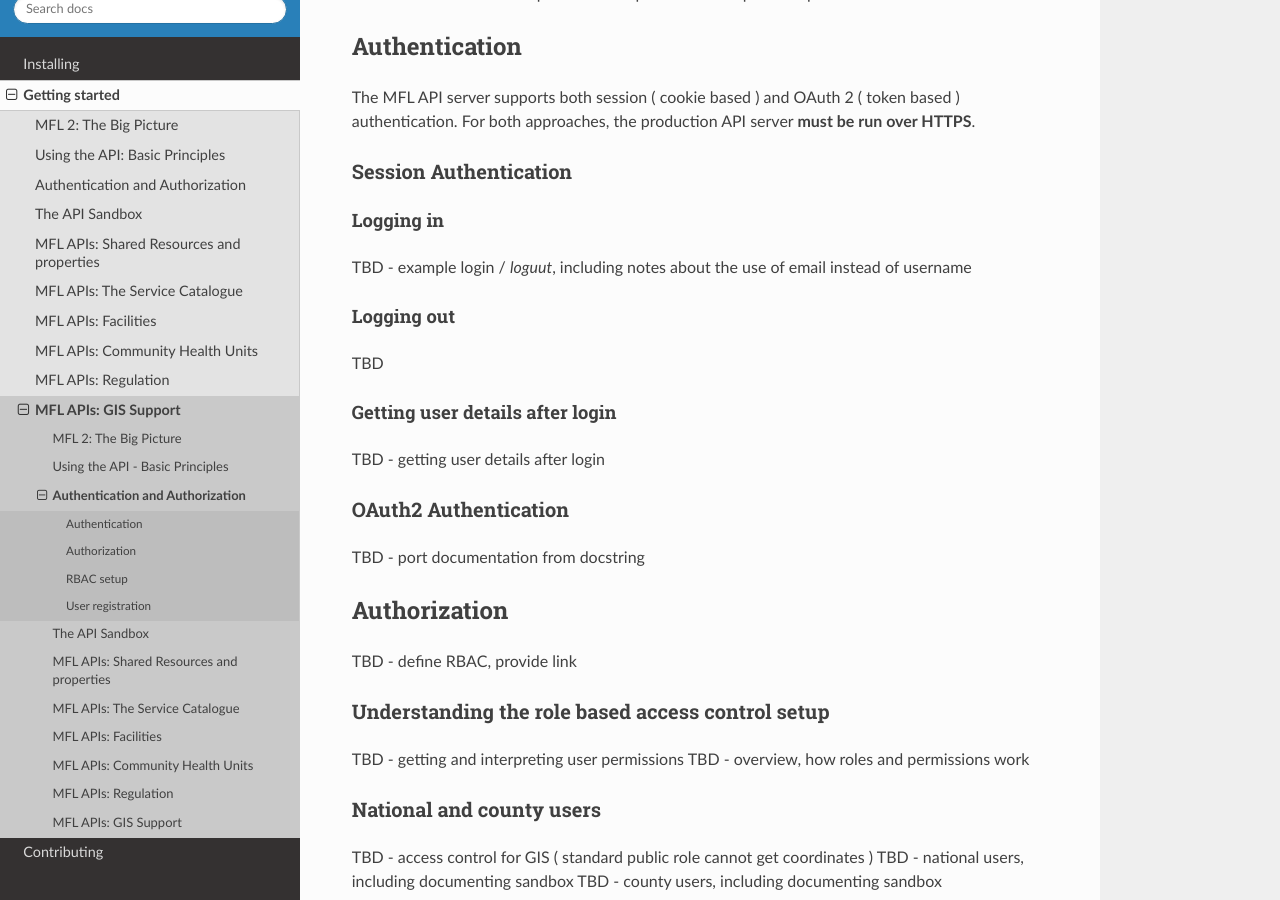
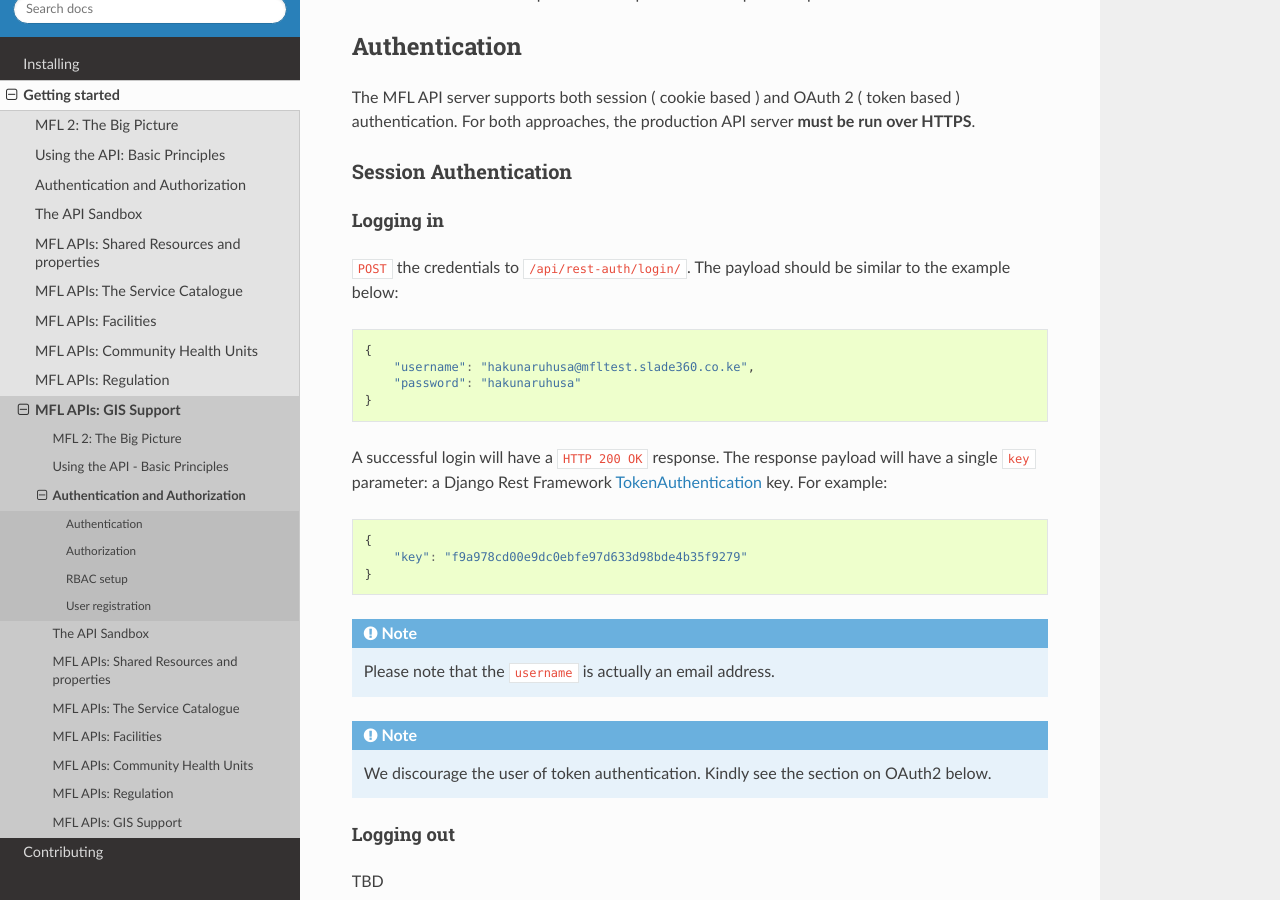
Before and after one commit to MasterFacilityList/mfl_api, a Sphinx documentation site: the page built from docs/getting_started/authentication.rst, in a window 1280 px wide and 900 px high, scrolled down 202 px. Built offline with Sphinx 7.4.7 and the Read the Docs theme 2.0.0, drawn with Linux system fonts in a browser that asks for light colours.

Commit message:
Added notes on logging in

```diff
--- a/docs/getting_started/authentication.rst
+++ b/docs/getting_started/authentication.rst
@@ -16,7 +16,35 @@ Session Authentication
 ~~~~~~~~~~~~~~~~~~~~~~~~
 Logging in
 +++++++++++++
-TBD - example login / *loguut*, including notes about the use of email instead of username
+``POST`` the credentials to ``/api/rest-auth/login/``. The payload should be
+similar to the example below:
+
+.. code-block:: javascript
+
+    {
+        "username": "hakunaruhusa@mfltest.slade360.co.ke",
+        "password": "hakunaruhusa"
+    }
+
+A successful login will have a ``HTTP 200 OK`` response. The response payload
+will have a single ``key`` parameter: a Django Rest Framework `TokenAuthentication`_ key. For example:
+
+.. code-block:: javascript
+
+    {
+        "key": "f9a978cd00e9dc0ebfe97d633d98bde4b35f9279"
+    }
+
+.. _`TokenAuthentication`: http://www.django-rest-framework.org/api-guide/authentication/#tokenauthentication
+
+.. note::
+
+    Please note that the ``username`` is actually an email address.
+
+.. note::
+
+    We discourage the user of token authentication. Kindly see the section on
+    OAuth2 below.
 
 Logging out
 ++++++++++++++
```
